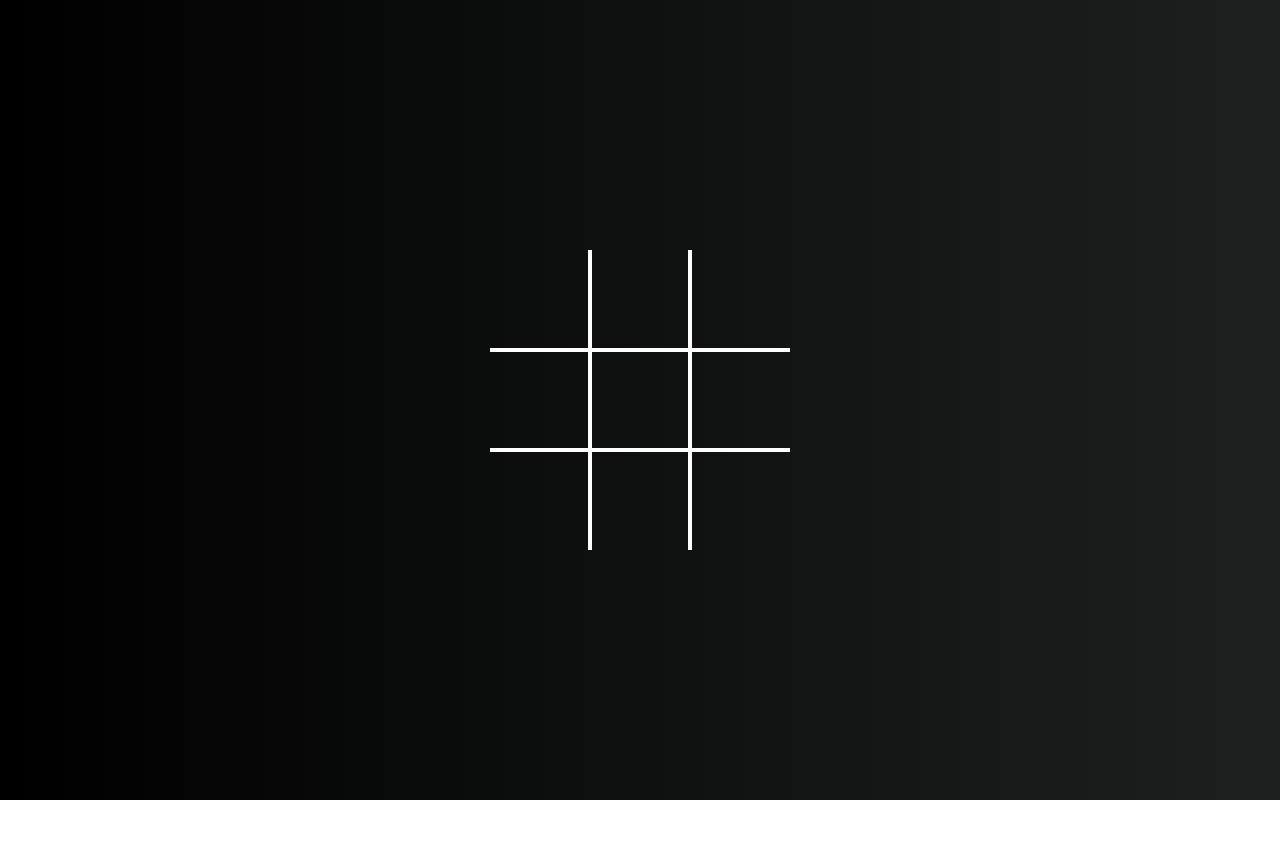
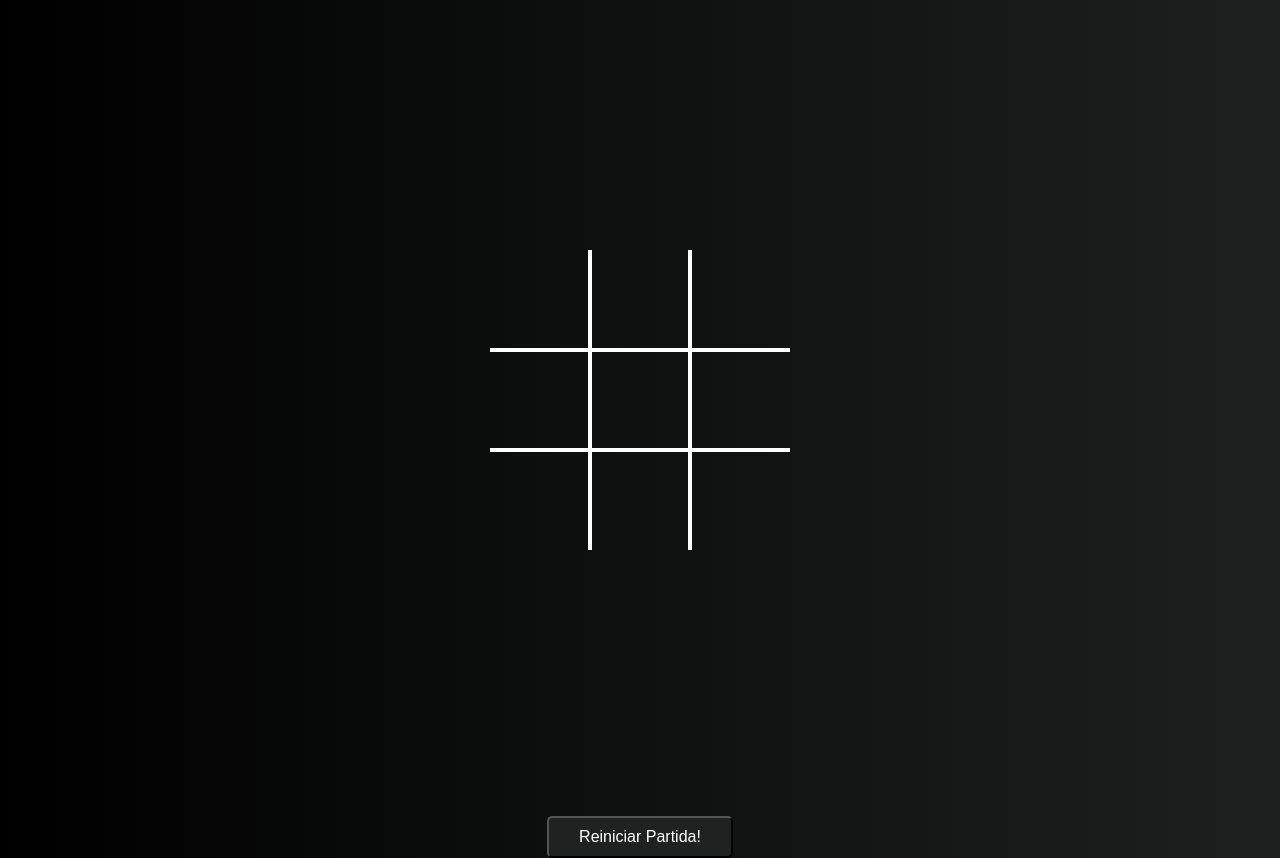
Before and after one commit to BrunoHenryck/JOGO-DA-VELHA-, a plain HTML site: page index.html in a window 1280 px wide. Before the commit the page ends 800 px from the top, so only its background shows below. Drawn offline with Linux system fonts and the light colour scheme.

Commit message:
commit para button

```diff
--- a/index.html
+++ b/index.html
@@ -22,12 +22,20 @@
         <div class="cell" data-cell></div>
     </div>
 
+    <div class="">
+        <button class="start-button" data-start-button>
+            Reiniciar Partida!
+        </button>
+    </div>
+
     <div class="winning-message" data-winning-message>
         <p class="winning-message-text" data-winning-message-text>X Venceu!</p>
         <button class="winning-message-button" data-restart-button>
             Reiniciar!
         </button>
     </div>
+
+
     <script src="./scripts.js"></script>
 </body>
 
--- a/scripts.js
+++ b/scripts.js
@@ -5,6 +5,8 @@ const winningMessageTextElement = document.querySelector(
 );
 const winningMessage = document.querySelector("[data-winning-message]");
 const restartButton = document.querySelector("[data-restart-button]");
+
+
 
 let isCircleTurn;
 
@@ -38,7 +40,7 @@ const endGame = (isDraw) => {
         winningMessageTextElement.innerText = "Empate!";
     } else {
         winningMessageTextElement.innerText = isCircleTurn
-            ? "O Venceu!"
+            ? " O Venceu!"
             : "X Venceu!";
     }
 
@@ -103,6 +105,10 @@ const handleClick = (e) => {
     }
 };
 
+
 startGame();
 
 restartButton.addEventListener("click", startGame);
+
+const startButton = document.querySelector("[data-start-button]");
+startButton.addEventListener("click", startGame);
--- a/styles.css
+++ b/styles.css
@@ -14,6 +14,7 @@
     );
   }
 
+
   .board {
     display: grid;
     width: 100%;
@@ -25,6 +26,8 @@
     align-items: center;
     grid-template-columns: repeat(3, auto);
   }
+
+
 
   .board.x .cell:not(.x):not(.circle):hover::after,
   .board.x .cell:not(.x):not(.circle):hover::before,
@@ -124,7 +127,7 @@
 
   .winning-message-button {
     font-size: 2.5rem;
-    background-color: rgba(65, 185, 131, 1);
+    background-color: rgb(30, 31, 31);
     padding: 10px 15px;
     cursor: pointer;
     border-radius: 5px;
@@ -133,8 +136,9 @@
     color: white;
   }
 
+
   .winning-message-button:hover {
-    color: rgba(65, 185, 131, 1);
+    color: rgb(50, 54, 52);
     background-color: white;
   }
 
@@ -146,3 +150,22 @@
   .show-winning-message {
     display: flex;
   }
+
+  .start-button {
+    left: 0px;
+    background-color: rgb(31, 34, 33);
+    display: block;
+    margin:  10px auto;
+    padding: 10px 30px;
+    font-size: 1rem;
+    cursor: pointer;
+    border-radius: 5px;
+    margin-top: 16px;
+    color: white;
+
+  }
+
+  .start-button:hover {
+    color: rgb(50, 54, 52);
+    background-color: white;
+  }
```
